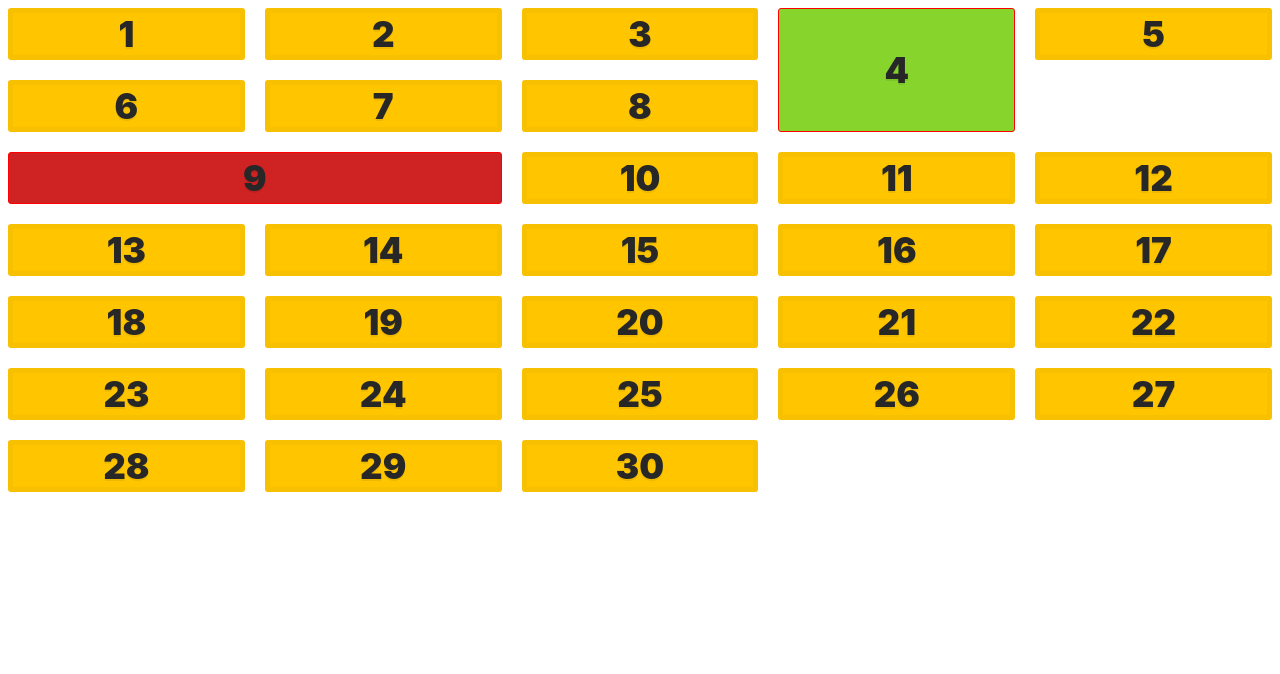
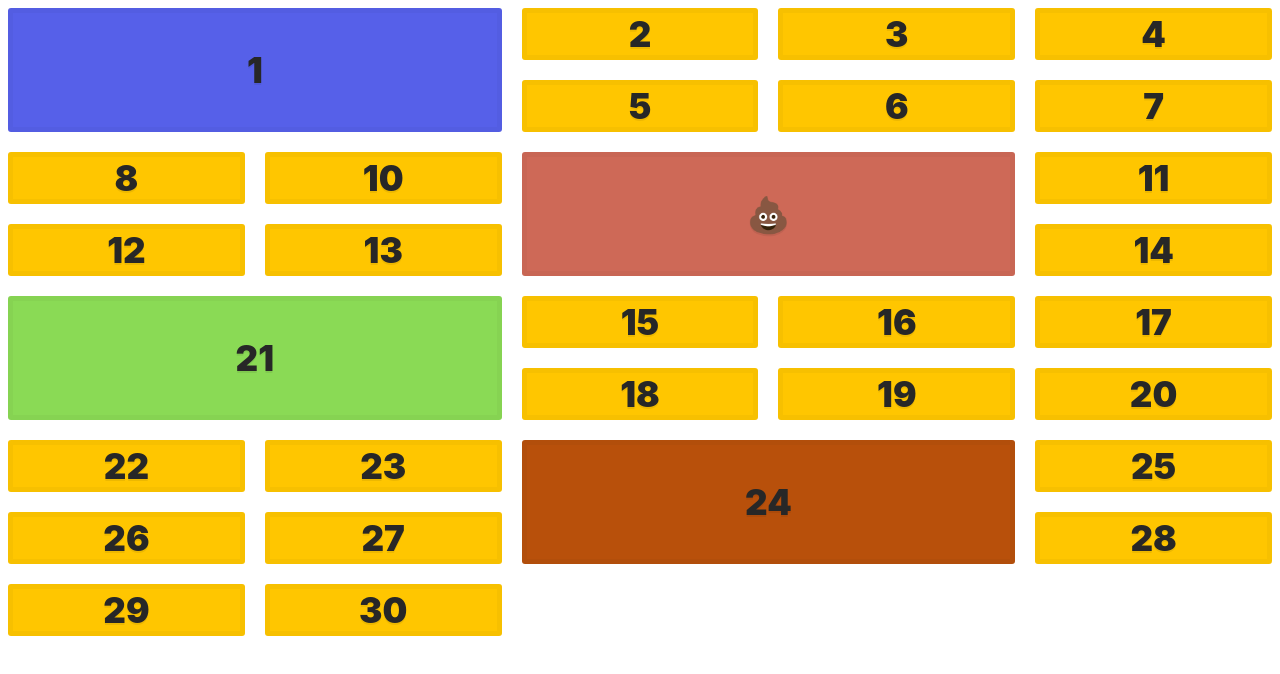
Before and after one commit to shubhamsingh123/Css-Grid, a plain HTML site: page index.html in a window 1280 px wide. Drawn offline with Linux system fonts and the light colour scheme.

Commit message:
Placing grid items

```diff
--- a/index.html
+++ b/index.html
@@ -17,7 +17,7 @@
       <div class="item item6">6</div>
       <div class="item item7">7</div>
       <div class="item item8">8</div>
-      <div class="item item9">9</div>
+      <div class="item item9">💩</div>
       <div class="item item10">10</div>
       <div class="item item11">11</div>
       <div class="item item12">12</div>
@@ -49,15 +49,24 @@
       }
 
       .item9 {
-        background-color: rgb(207, 34, 34);
-        border: 1px solid red;
-        grid-column: span 2;
+        background: #ce6957;
+        grid-column: 3/5;
+        grid-row: 3 / span 2;
       }
-
-      .item4 {
-        background-color: rgb(134, 212, 44);
-        border: 1px solid red;
-        grid-row: span 2;
+      .item21 {
+        background: #8ada55;
+        grid-column: 1 / span 2;
+        grid-row: 5 / span 2;
+      }
+      .item1 {
+        background: #5660e9;
+        grid-column: 1 / span 2;
+        grid-row: 1 / span 2;
+      }
+      .item24 {
+        background: #b8500b;
+        grid-column: 3 / span 2;
+        grid-row: 7 / span 2;
       }
     </style>
   </body>
```
